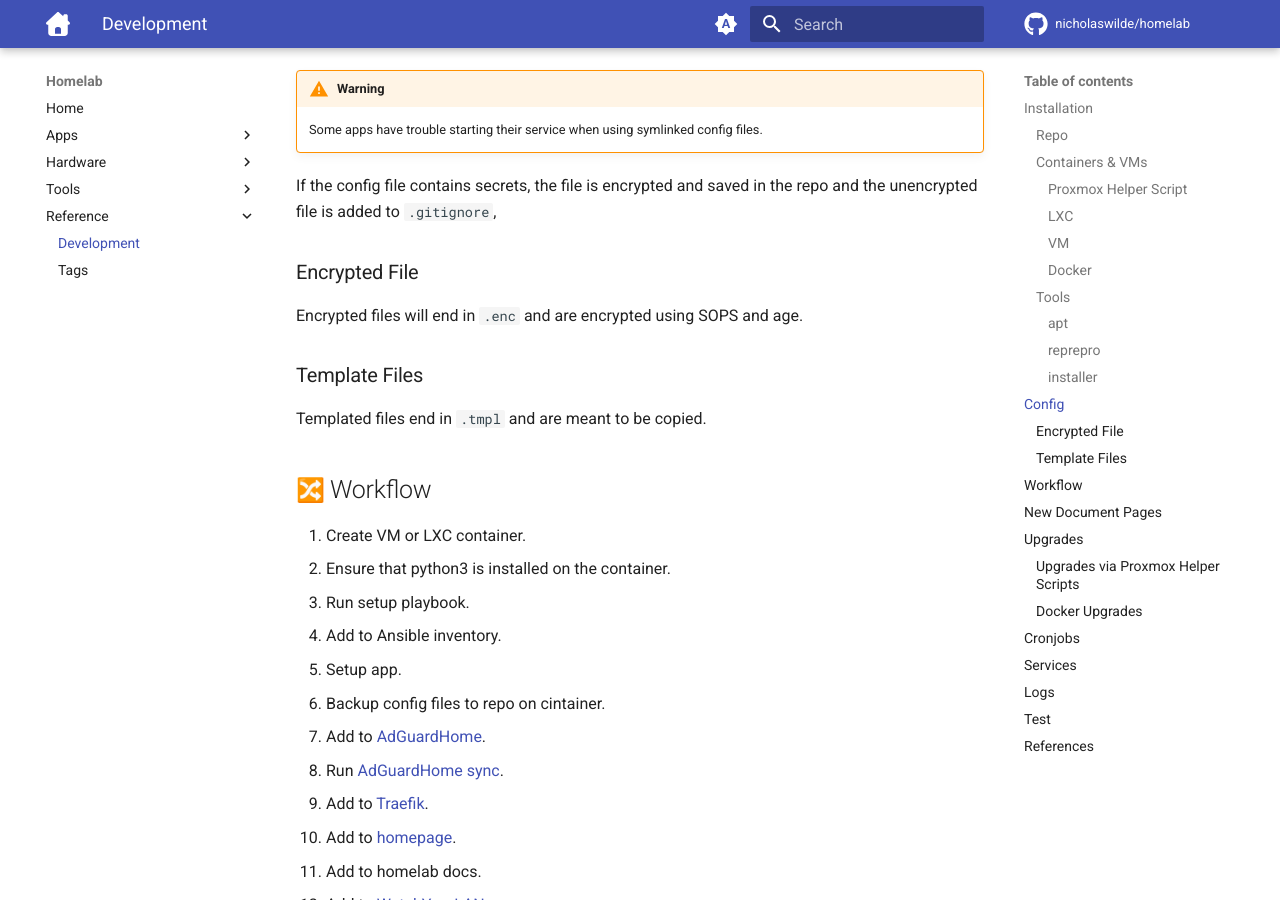
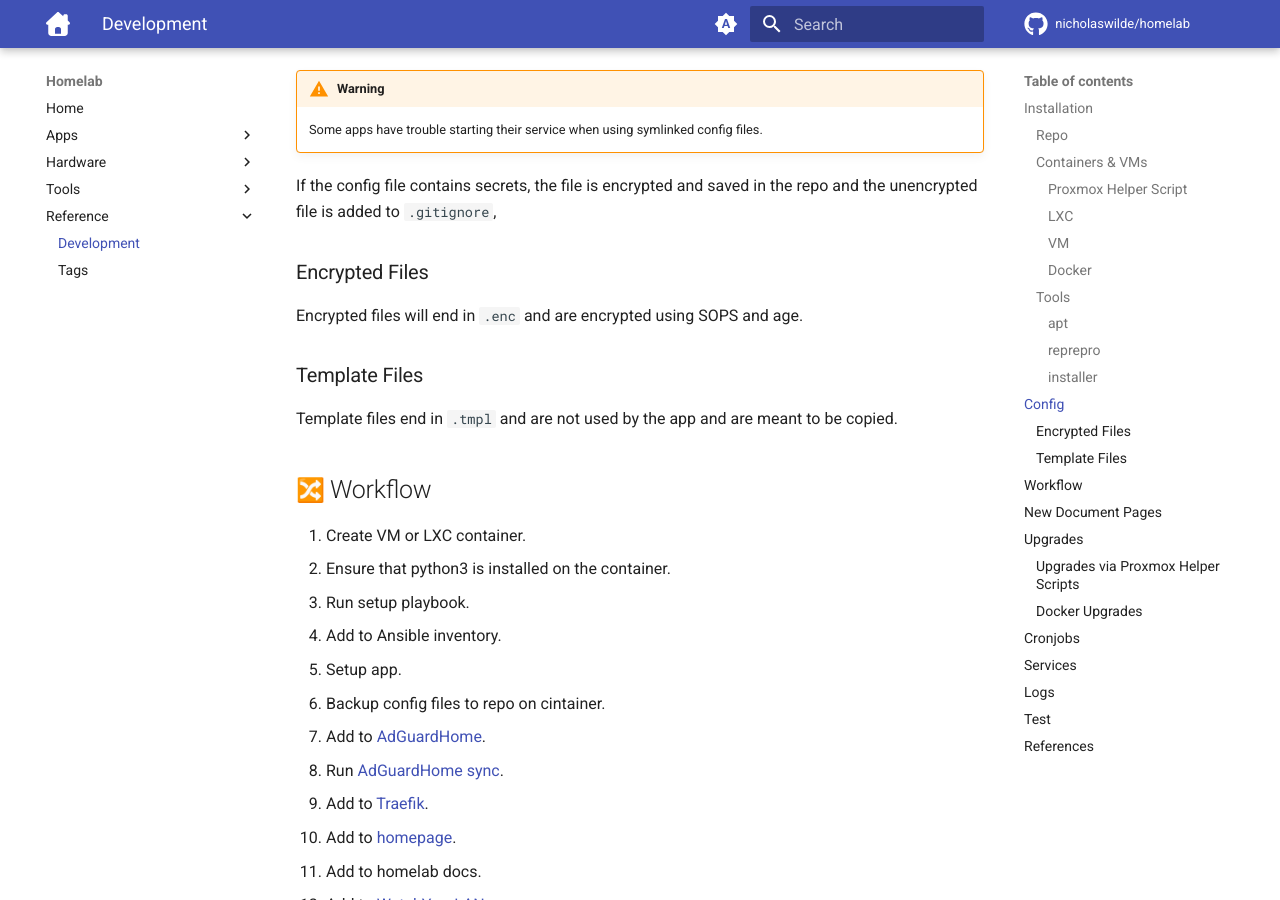
Before and after one commit to nicholaswilde/homelab, an MkDocs documentation site: the page built from docs/reference/development.md, in a window 1280 px wide and 900 px high, scrolled down 1779 px. Built offline with MkDocs 1.6.1 and Material for MkDocs 9.7.7, drawn with Linux system fonts in a browser that asks for light colours; emoji names are drawn with the system emoji font; comment, search, counter and statistics services are not loaded.

Commit message:
Update development.md

```diff
--- a/docs/reference/development.md
+++ b/docs/reference/development.md
@@ -74,13 +74,13 @@
 
 If the config file contains secrets, the file is encrypted and saved in the repo and the unencrypted file is added to `.gitignore`,
 
-### Encrypted File
+### Encrypted Files
 
 Encrypted files will end in `.enc` and are encrypted using SOPS and age.
 
 ### Template Files
 
-Templated files end in `.tmpl` and are meant to be copied.
+Template files end in `.tmpl` and are not used by the app and are meant to be copied.
 
 ## :twisted_rightwards_arrows: Workflow
 
```
